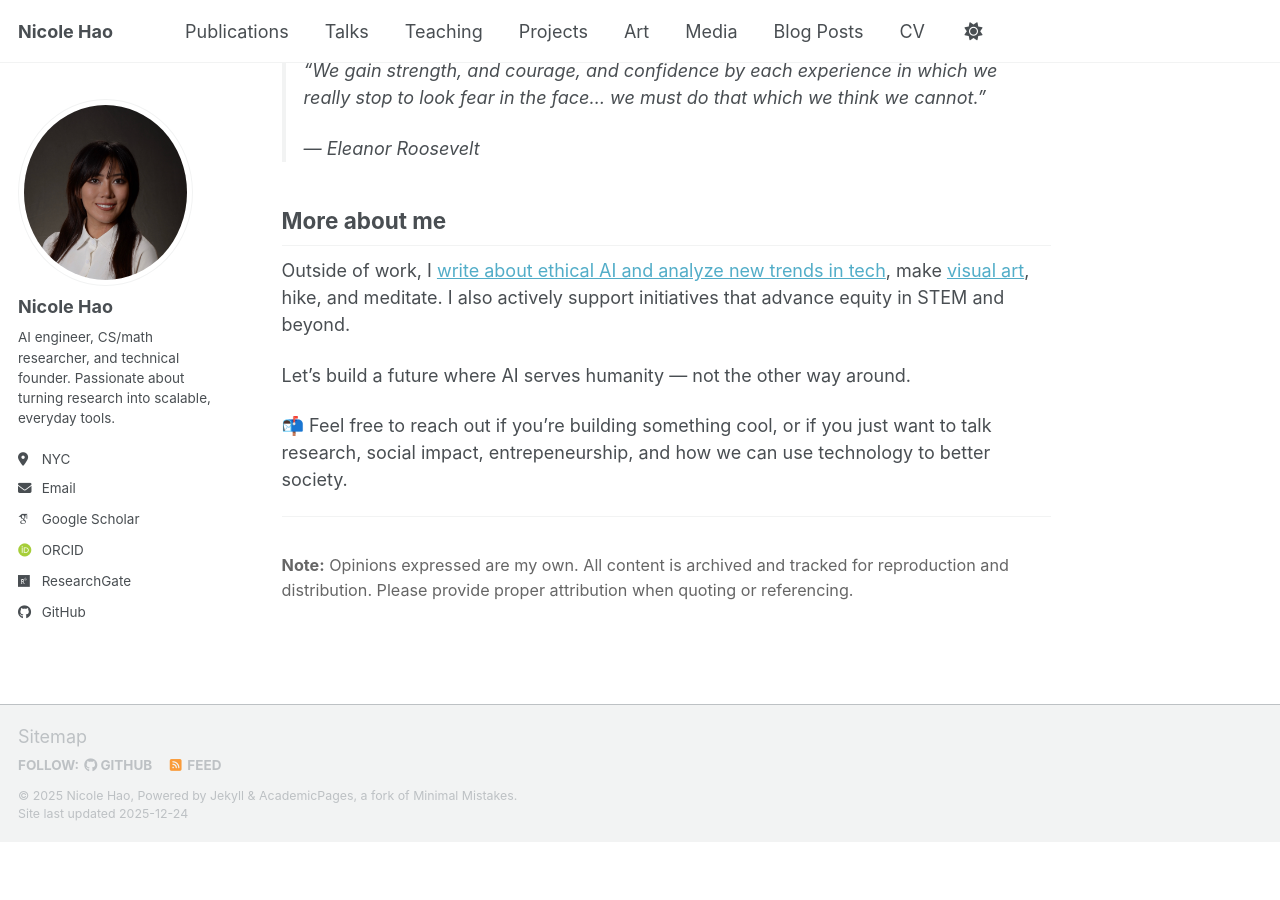
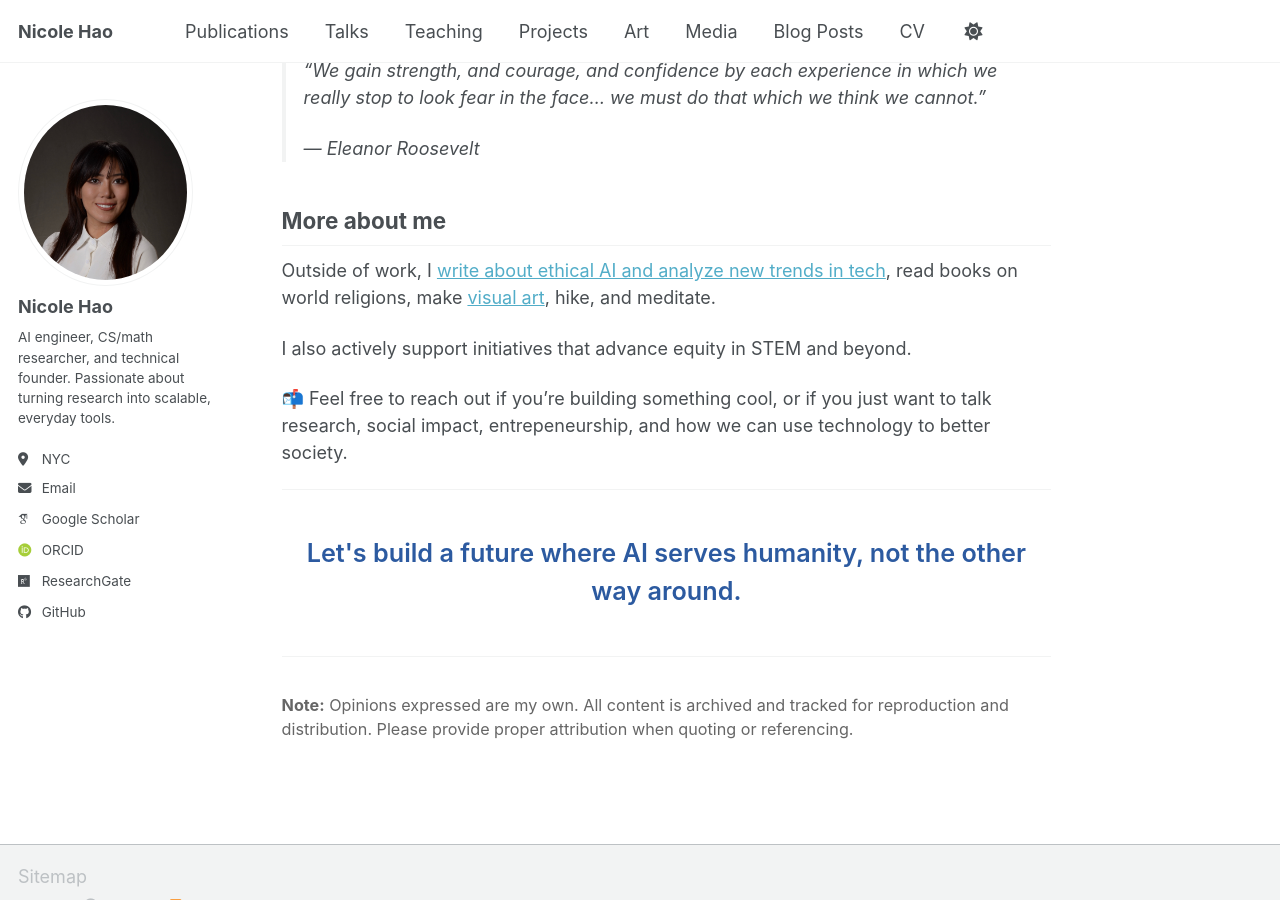
Before and after one commit to nicolehao34/nicolehao34.github.io, a Jekyll site: the page built from _pages/about.md, in a window 1280 px wide and 900 px high, scrolled down 1540 px. Built offline with Jekyll 4.4.1, drawn with Linux system fonts in a browser that asks for light colours; some web fonts are replaced; a script bundle is joined from its source files by our own code; library files that are not in the unit come from our copies; before the commit the page ends 2382 px from its top, so only the background shows below that.

Commit message:
Revise 'About Me' section to include new interests

```diff
--- a/_pages/about.md
+++ b/_pages/about.md
@@ -42,11 +42,17 @@ Fear is our biggest enemy. I've seen this in [my experience teaching younger kid
 More about me
 ---
 
-Outside of work, I [write about ethical AI and analyze new trends in tech](/_posts/), make [visual art](/art/), hike, and meditate. I also actively support initiatives that advance equity in STEM and beyond.
+Outside of work, I [write about ethical AI and analyze new trends in tech](/_posts/), read books on world religions, make [visual art](/art/), hike, and meditate.
 
-Let's build a future where AI serves humanity — not the other way around.
+I also actively support initiatives that advance equity in STEM and beyond.
 
 📬 Feel free to reach out if you’re building something cool, or if you just want to talk research, social impact, entrepeneurship, and how we can use technology to better society.
+
+---
+
+<p style="font-size: 1.4em; font-weight: 600; text-align: center; color: #2c5aa0; margin: 2.5rem 0; line-height: 1.5;">
+Let's build a future where AI serves humanity, not the other way around.
+</p>
 
 ---
 
```
